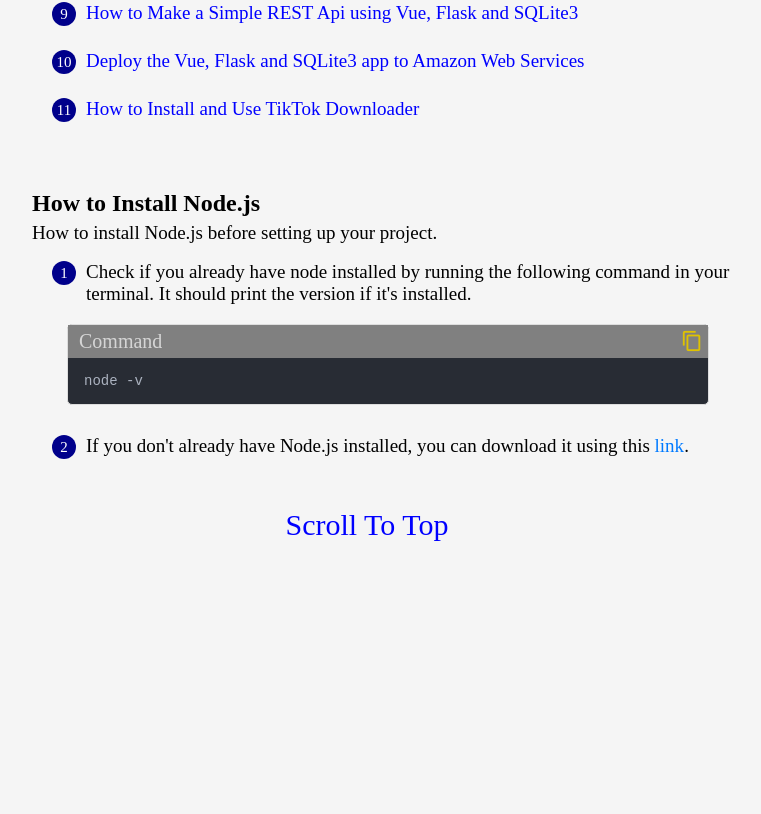
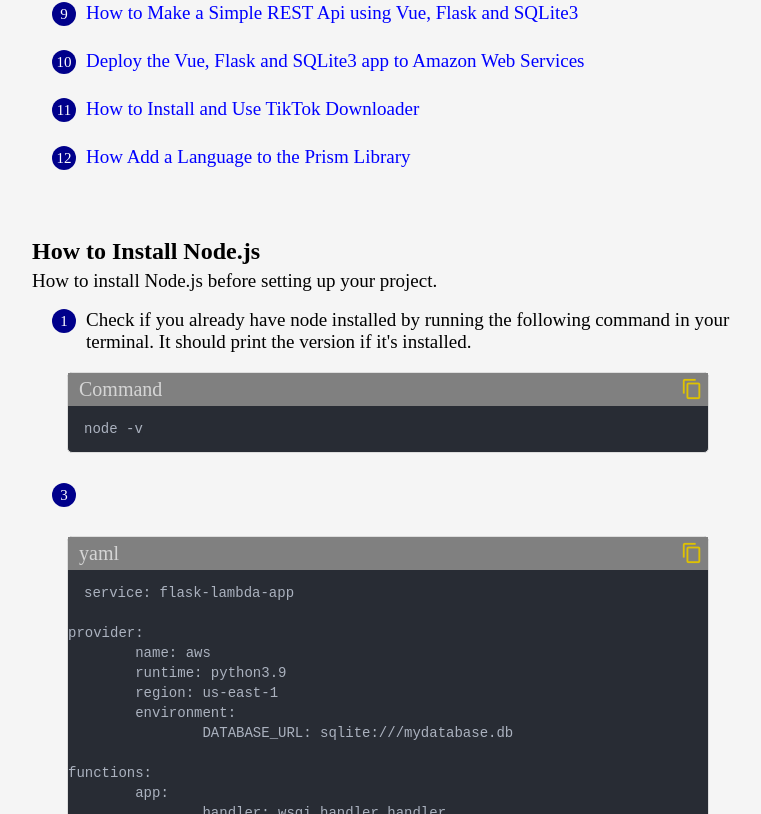
Before and after one commit to MichaelT-178/ForGuy, a Vue app: page /compsci/SetupProjects in a window 1280 px wide. Shown: the part 926-1740 px from the top of the page, without its empty margins (253-1014 px from the left). Before the commit the page ends 1538 px from the top, so only its background shows below. Built offline with nearby package versions, Linux system fonts and the light colour scheme.

Commit message:
Added data

```diff
--- a/src/components/AppEmail.vue
+++ b/src/components/AppEmail.vue
@@ -19,6 +19,9 @@ export const bodyContent = `Hi Elijah,%0A%0A` +
 
 `Waze%0A` +
 `https://apps.apple.com/us/app/waze-navigation-live-traffic/id323229106%0A%0A` +
+
+`GitHub%0A` +
+`https://apps.apple.com/us/app/github/id1477376905%0A%0A` +
 
 `Microsoft Teams%0A` +
 `https://apps.apple.com/us/app/microsoft-teams/id1113153706%0A%0A` +
--- a/src/components/Code/CodeBlock.vue
+++ b/src/components/Code/CodeBlock.vue
@@ -32,6 +32,7 @@ import 'prismjs/components/prism-javascript';
 import 'prismjs/components/prism-swift';
 import 'prismjs/components/prism-fxml';
 import 'prismjs/components/prism-json';
+import 'prismjs/components/prism-customyaml';
 import 'prismjs/themes/prism-coy.css';
 import './custom.css';
 
--- a/src/components/Code/custom.css
+++ b/src/components/Code/custom.css
@@ -26,7 +26,10 @@ code {
 /* Teal */
 .token.builtin,
 .token.teal-highlight,
-.token.teal-js {
+.token.teal-js,
+.token.regex-source,
+.token.regex-delimiter,
+.token.fxml-teal {
     color: #56B6C2;
 }
 
@@ -86,6 +89,7 @@ code {
 }
 
 .token.string,
+.token.green-js,
 .token.fxml-green {
     color: #98C379;
 }
@@ -93,6 +97,7 @@ code {
 .token.property,
 .token.self-red,
 .token.red-js,
+.token.red-js-two,
 .token.fxml-red {
     color: #E06C75;
 }
--- a/src/data/CompSci/GitHub.json
+++ b/src/data/CompSci/GitHub.json
@@ -561,8 +561,8 @@
                 "Name": "",
                 "Description": "",
                 "Language": "Command",
-                "FormatCode": "brew install git",
-                "CopyCode": "brew install git"
+                "FormatCode": "xcode-select --install\n\n  /bin/bash -c \"$(curl -fsSL https://raw.githubusercontent.com/Homebrew/\n  install/HEAD/install.sh)\"",
+                "CopyCode": "xcode-select --install\n\n/bin/bash -c \"$(curl -fsSL https://raw.githubusercontent.com/Homebrew/install/HEAD/install.sh)\""
             }
         },
         {
@@ -571,7 +571,7 @@
         },
         {
             "id": 3,
-            "instruction": "Don't edit ReadMes on GitHub do it in a local repo/.md file. Editing ReadMe's on git can cause your local and remote repository changes to be out of sync. If you do make changes on GitHub do a \"git pull\" before editing locally. If you already made changes locally use the following commands to pull your ReadMe changes.",
+            "instruction": "Don't edit ReadMes on GitHub do it in a local repo/md file. Editing ReadMe's on git can cause your local and remote repository changes to be out of sync. If you do make changes on GitHub do a \"git pull\" before editing locally. If you already made changes locally use the following commands to pull your ReadMe changes.",
             "Code": {
                 "Name": "",
                 "Description": "",
@@ -582,7 +582,7 @@
         },
         {
             "id": 4,
-            "instruction": "If you want to remove git from a folder use the following command.",
+            "instruction": "If you want to remove git from a folder/directory use the following command.",
             "Code": {
                 "Name": "",
                 "Description": "",
--- a/src/data/CompSci/Instructions/DisplayLinks.json
+++ b/src/data/CompSci/Instructions/DisplayLinks.json
@@ -67,6 +67,11 @@
             "id": 11,
             "name": "How to Install and Use TikTok Downloader",
             "ref": "tiktok"
+        },
+        {
+            "id": 12,
+            "name": "How Add a Language to the Prism Library",
+            "ref": "prism"
         }
     ]
 }
--- a/src/data/CompSci/Instructions/EclipseJavaFX.json
+++ b/src/data/CompSci/Instructions/EclipseJavaFX.json
@@ -13,7 +13,7 @@
         },
         {
             "id": 2,
-            "instruction": "Download JavaFX. Scroll down and select the one that says \"x64\" and \"SDK\" or run the following command to determine your architecture, then decide accordingly. Also make sure you select the right OS. You can download is [here](https://gluonhq.com/products/javafx/).",
+            "instruction": "Download JavaFX. Scroll down and select the one that says \"x64\" and \"SDK\" or run the following command to determine your architecture, then decide accordingly. Also make sure you select the right OS. You can download it [here](https://gluonhq.com/products/javafx/).",
             "Code": {
                 "Name": "",
                 "Description": "",
--- a/src/data/CompSci/Instructions/InstructionSets.vue
+++ b/src/data/CompSci/Instructions/InstructionSets.vue
@@ -10,6 +10,7 @@ import SQLite3 from './SQLite3.json';
 import FlaskSQLite from './FlaskSQLite.json';
 import SQLiteApp from './DeployApp.json';
 import TikTok from './TikTok.json';
+import PrismLang from './PrismLang.json';
 
 export const AllSets = [
     SetupNode,
@@ -22,7 +23,8 @@ export const AllSets = [
     SQLite3,
     FlaskSQLite,
     SQLiteApp,
-    TikTok
+    TikTok,
+    PrismLang
 ]
 
 </script>
--- a/src/data/CompSci/Instructions/IntellijJavaFX.json
+++ b/src/data/CompSci/Instructions/IntellijJavaFX.json
@@ -13,7 +13,7 @@
         },
         {
             "id": 2,
-            "instruction": "Download JavaFX. Scroll down and select the one that says \"x64\" and \"SDK\" or run the following command to determine your architecture, then decide accordingly. Also make sure you select the right OS. You can download is [here](https://gluonhq.com/products/javafx/).",
+            "instruction": "Download JavaFX. Scroll down and select the one that says \"x64\" and \"SDK\" or run the following command to determine your architecture, then decide accordingly. Also make sure you select the right OS. You can download it [here](https://gluonhq.com/products/javafx/).",
             "Code": {
                 "Name": "",
                 "Description": "",
@@ -24,7 +24,7 @@
         },
         {
             "id": 3,
-            "instruction": "When you download the JavaFX SDK note where it is downloaded and what version it is. You'll need this information later."
+            "instruction": "When you download the JavaFX SDK, note where it is downloaded and what version it is. You'll need this information later."
         },
         {
             "id": 4,
@@ -44,7 +44,7 @@
         },
         {
             "id": 8,
-            "instruction": "Once the JDK is done downloading press the \"Next\" button. Then on the next screen just press \"Create\" without checking any of the boxes."
+            "instruction": "Once the JDK is done installing, press the \"Next\" button. Then on the next screen just press \"Create\" without checking any of the boxes."
         },
         {
             "id": 9,
--- /dev/null
+++ b/src/data/CompSci/Instructions/PrismLang.json
@@ -0,0 +1,127 @@
+{
+    "Info": [
+        {
+            "title": "How add a Language to the Prism Library",
+            "desc": "How to add syntax highlighting for a new language in the Prism library.",
+            "ref": "prism"
+        }
+    ],
+    "Instructions": [
+        {
+            "id": 1,
+            "instruction": "Fork the Prism library from GitHub so you can modify it. Go to this [link](https://github.com/PrismJS/prism) to fork the repo. Simply click the \"Fork\" drop-down menu in the top-right and press \"Create a new fork\". Then change the description if you want and press the green \"Create fork\" button. Keep the \"Copy the multi branch only\" button selected."
+        },
+        {
+            "id": 2,
+            "instruction": "Now you should be in your forked repository. Click the green \"Code\" button and copy the https link. Then create a local clone of your repository using the \"git clone\" command.",
+            "Code": {
+                "Name": "",
+                "Description": "",
+                "Language": "Command",
+                "FormatCode": "git clone <https-link>",
+                "CopyCode": "git clone <https-link>"
+            }
+        },
+        {
+            "id": 3,
+            "instruction": "Open your prism library code. In the components folder add a file named \"prism-your-language.js\". For this example lets do custom yaml highlighting.",
+            "Code": {
+                "Name": "",
+                "Description": "",
+                "Language": "Command",
+                "FormatCode": "cd prism\n  touch components/prism-customyaml.js",
+                "CopyCode": "cd prism\ntouch components/prism-customyaml.js"
+            }
+        },
+        {
+            "id": 4,
+            "instruction": "Open the \"prism-customyaml.js\" file and paste the following code in it.",
+            "Code": {
+                "Name": "",
+                "Description": "",
+                "Language": "JavaScript",
+                "FormatCode": "Prism.languages.customyaml = {\n      \"yaml-red\": {\n\t  pattern: /.*:/,\n\t  lookbehind: true,\n\t  alias: 'red',\n\t  greedy: true\n      },\n      \"yaml-gray\": {\n\t  pattern: /[:\\-]/,\n\t  lookbehind: true,\n\t  alias: 'gray',\n\t  greedy: true\n      },\n      \"yaml-green\": {\n\t  pattern: /: (?!true|false\\\b)(.*)/,\n\t  lookbehind: true,\n\t  alias: 'white',\n\t  greedy: true\n      },\n      \"yaml-orange\": {\n\t  pattern: /: (true|false)/,\n\t  lookbehind: true,\n\t  alias: 'white',\n\t  greedy: true\n      }\n  }",
+                "CopyCode": "Prism.languages.customyaml = {\n\t\"yaml-red\": {\n\t\tpattern: /.*:/,\n\t\tlookbehind: true,\n\t\talias: 'red',\n\t\tgreedy: true\n\t},\n\t\"yaml-gray\": {\n\t\tpattern: /[:\\-]/,\n\t\tlookbehind: true,\n\t\talias: 'gray',\n\t\tgreedy: true\n\t},\n\t\"yaml-green\": {\n\t\tpattern: /: (?!true|false\\\b)(.*)/,\n\t\tlookbehind: true,\n\t\talias: 'white',\n\t\tgreedy: true\n\t},\n\t\"yaml-orange\": {\n\t\tpattern: /: (true|false)/,\n\t\tlookbehind: true,\n\t\talias: 'white',\n\t\tgreedy: true\n\t}\n}"
+            }
+        },
+        {
+            "id": 5,
+            "instruction": "Paste the following code in the \"components.js\" file. In the code below replace \"YOUR-GITHUB-USERNAME\" with your GitHub username.",
+            "Code": {
+                "Name": "",
+                "Description": "",
+                "Language": "Command",
+                "DisplayLang": "JSON",
+                "FormatCode": "\"customyaml\":{\"title\": \"Custom Yaml\", \"owner\": \"YOUR-GITHUB-USERNAME\"},",
+                "CopyCode": "\"customyaml\":{\"title\": \"Custom Yaml\", \"owner\": \"YOUR-GITHUB-USERNAME\"},"
+            }
+        },
+        {
+            "id": 6,
+            "instruction": "Paste the following code in the \"components.json\" file. In the code below replace \"YOUR-GITHUB-USERNAME\" with your GitHub username.",
+            "Code": {
+                "Name": "",
+                "Description": "",
+                "Language": "JSON",
+                "FormatCode": "\"customyaml\": {\n      \"title\": \"Custom YAML\",\n      \"owner\": \"YOUR-GITHUB-USERNAME\"\n  },",
+                "CopyCode": "\"customyaml\": {\n\t\"title\": \"Custom YAML\",\n\t\"owner\": \"YOUR-GITHUB-USERNAME\"\n},"
+            }
+        },
+        {
+            "id": 6,
+            "instruction": "Add your changes to your forked repository.",
+            "Code": {
+                "Name": "",
+                "Description": "",
+                "Language": "Command",
+                "FormatCode": "git add .\n  git commit -m \"Added custom yaml highlighting\"\n  git push",
+                "CopyCode": "git add .\ngit commit -m \"Added custom yaml highlighting\"\ngit push"
+            }
+        },
+        {
+            "id": 7,
+            "instruction": "Now run the following commands to update your frontend repository. Change the name \"your-frontend-code\" to your actual folder name. Give it like 20 seconds to update. NOTE: replace the \"&lthttps-link&gt\" to be your forked repositories https link that you copied in step 2. Do NOT include the angle brackets < >.",
+            "Code": {
+                "Name": "",
+                "Description": "",
+                "Language": "Command",
+                "FormatCode": "cd your-frontend-code\n  rm -rf node_modules/prismjs\n  npm install prismjs@<https-link>\n\n  Example link (Don't copy)\n  npm install prismjs@https://github.com/MichaelT-178/prism.git",
+                "CopyCode": "cd your-frontend-code\nrm -rf node_modules/prismjs\nnpm install prismjs@<https-link>"
+            }
+        },
+        {
+            "id": 8,
+            "instruction": "Add CSS styling for your language in a file called \"custom.css\". The css file should be on the same path where you're going to import the language.",
+            "Code": {
+                "Name": "",
+                "Description": "",
+                "Language": "fxml",
+                "DisplayLang": "CSS",
+                "FormatCode": ".yaml-red {\n      color: #E06C75\n  }\n\n  .yaml-gray {\n      color: #ABB2BF\n  }\n\n  .yaml-green {\n      color: #98C379;\n  }\n\n  .yaml-orange {\n      color: #D19A66;\n  }",
+                "CopyCode": ".yaml-red {\n\tcolor: #E06C75\n}\n\n.yaml-gray {\n\tcolor: #ABB2BF\n}\n\n.yaml-green {\n\tcolor: #98C379;\n}\n\n.yaml-orange {\n\tcolor: #D19A66;\n}"
+            }
+        },
+        {
+            "id": 9,
+            "instruction": "In your main file paste the following imports.",
+            "Code": {
+                "Name": "",
+                "Description": "",
+                "Language": "JavaScript",
+                "FormatCode": "import Prism from 'prismjs';\n  import 'prismjs/components/prism-customyaml';\n  import 'prismjs/themes/prism-coy.css';\n  import './custom.css';\n",
+                "CopyCode": "import Prism from 'prismjs';\nimport 'prismjs/components/prism-customyaml';\nimport 'prismjs/themes/prism-coy.css';\nimport './custom.css';\n"
+            }
+        },
+        {
+            "id": 10,
+            "instruction": "Run your frontend code to see the changes.",
+            "Code": {
+                "Name": "",
+                "Description": "",
+                "Language": "Command",
+                "FormatCode": "npm run dev",
+                "CopyCode": "npm run dev"
+            }
+        }
+    ]
+}
--- a/src/data/CompSci/Instructions/SetupNode.json
+++ b/src/data/CompSci/Instructions/SetupNode.json
@@ -19,8 +19,15 @@
             }
         },
         {
-            "id": 2,
-            "instruction": "If you don't already have Node.js installed, you can download it using this [link](https://nodejs.org/en)."
+            "id": 3,
+            "instruction": "",
+            "Code": {
+                "Name": "",
+                "Description": "",
+                "Language": "yaml",
+                "FormatCode": "service: flask-lambda-app\n\nprovider:\n\tname: aws\n\truntime: python3.9\n\tregion: us-east-1\n\tenvironment:\n\t\tDATABASE_URL: sqlite:///mydatabase.db\n\nfunctions:\n\tapp:\n\t\thandler: wsgi_handler.handler\n\t\tevents:\n\t\t\t- http:\n\t\t\t\tpath: /\n\t\t\t\tmethod: ANY\n\t\t\t- http:\n\t\t\t\tpath: '{proxy+}'\n\t\t\t\tmethod: ANY\n\n\nplugins:\n\t- serverless-python-requirements\n\ncustom:\n\tpythonRequirements:\n\t\tdockerizePip: true",
+                "CopyCode": ""
+            }
         }
     ]
 }
--- a/src/data/CompSci/Instructions/ViteGHPages.json
+++ b/src/data/CompSci/Instructions/ViteGHPages.json
@@ -2,7 +2,7 @@
     "Info": [
         {
             "title": "Deploy a Vite Project to GitHub Pages",
-            "desc": "How to deploy a project that uses Vite and JS framework to GitHub pages (Vue, React, Etc.). This is a good reference [video](https://youtu.be/yo2bMGnIKE8?si=EpFNOE8JC9Dtyxcz).",
+            "desc": "How to deploy a project that uses Vite and a JS framework to GitHub pages (Vue, React, Etc.). This is a good reference [video](https://youtu.be/yo2bMGnIKE8?si=EpFNOE8JC9Dtyxcz).",
             "ref": "vite-gh-pages"
         }
     ],
--- a/src/data/Other/AppsToDownload.json
+++ b/src/data/Other/AppsToDownload.json
@@ -40,6 +40,11 @@
             "Name": "Waze",
             "Description": "This is the GPS app I use. It's extremely useful when driving. It can calculate the most optimal routes and redirect you if you go the wrong way.",
             "Link": "https://apps.apple.com/us/app/waze-navigation-live-traffic/id323229106"
+        },
+        {
+            "Name": "GitHub",
+            "Description": "Can be used to help with authentication and allows you to access your repositories on your phone.",
+            "Link": "https://apps.apple.com/us/app/github/id1477376905"
         },
         {
             "Name": "Microsoft Teams",
```
Also changed, not shown: 1 other file (tests, documents, lock files or other folders).
